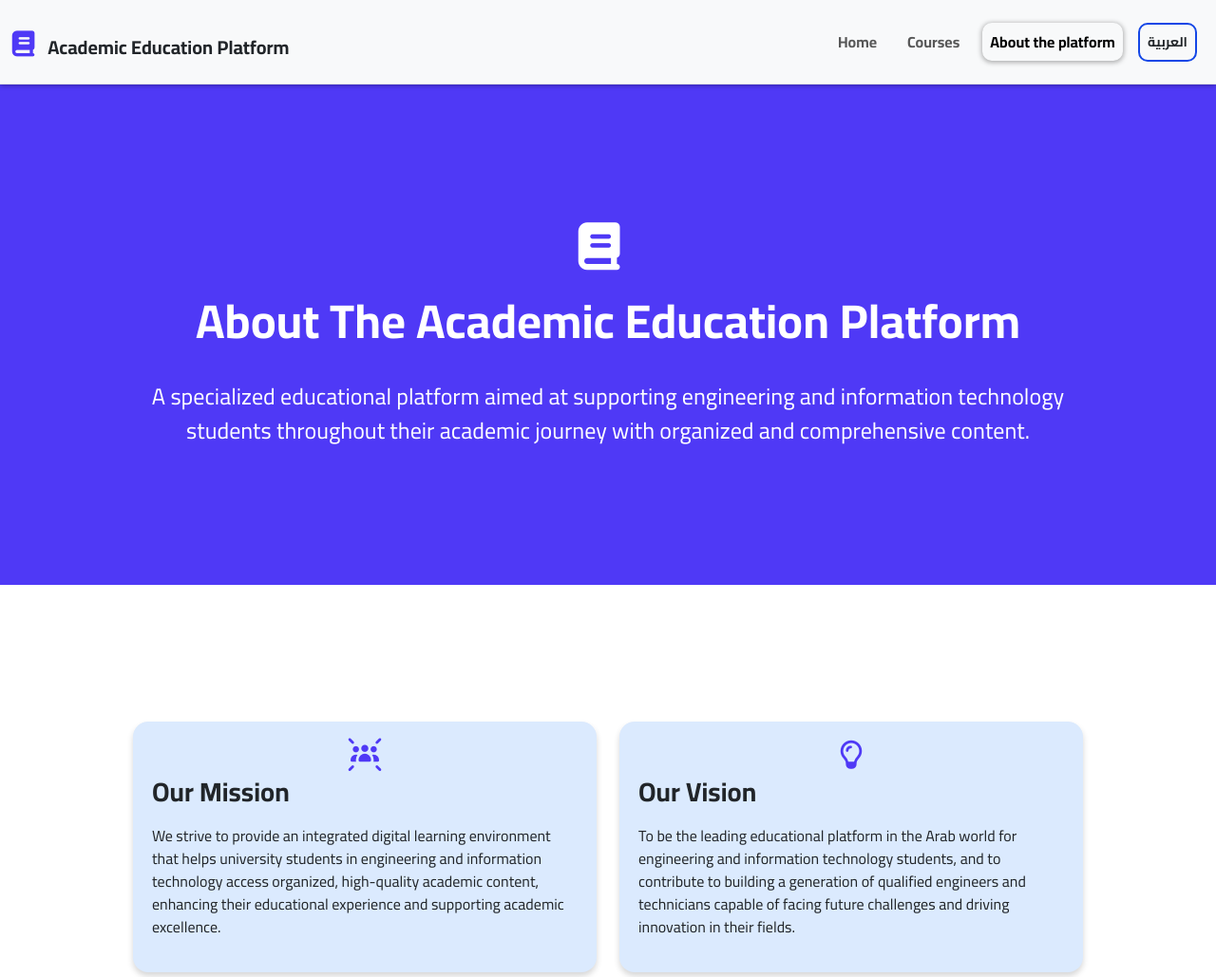
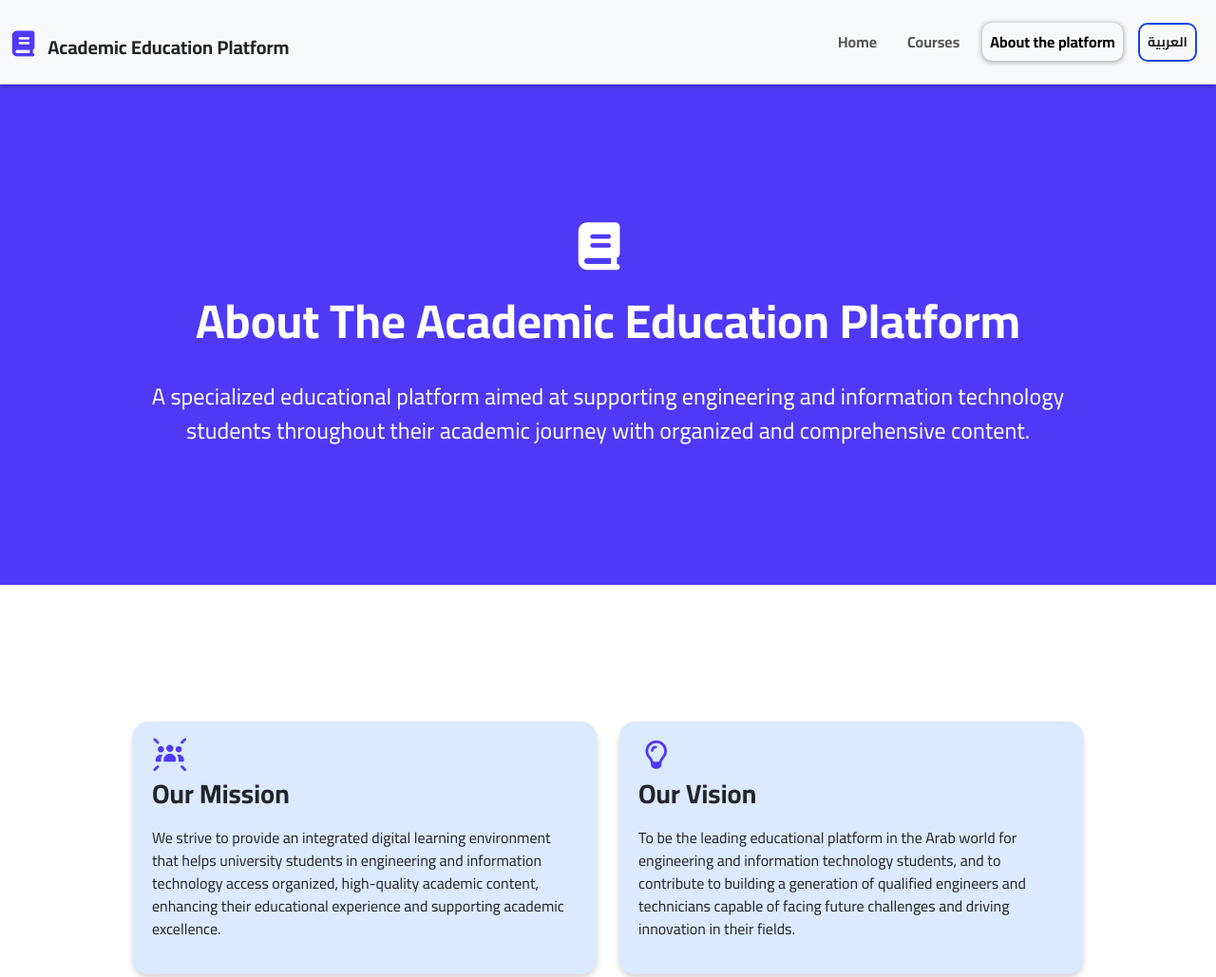
Before and after one commit to baraah5/Educational-platform2, a plain HTML site: page about.html in a window 1280 px wide. Shown: the top 1029 px of the page at 95% size. Drawn offline with nearby package versions, Linux system fonts and the light colour scheme.

Commit message:
7 commit

```diff
--- a/css/about.css
+++ b/css/about.css
@@ -44,17 +44,16 @@
     transition: all 0.3s ease-in-out;
 }
 
-.message .icon,
-.whyUs .icon {
-    display: flex;
-    justify-content: center;
-    align-items: center;
+.message .icon {
+    display: block;
+    text-align: start;
 }
 
-.message .icon i,
-.whyUs .icon i {
+.message .icon i {
+    display: inline-block;
     padding: 0;
 }
+
 
 .message:hover {
     transform: translateY(-10px);
--- a/js/main.js
+++ b/js/main.js
@@ -863,7 +863,7 @@ const resources = {
         formSelec3lev: "المستوى الثالث",
         formSelec2: "الفصل الدراسي",
         formSelec2seas: "الفصل الأول",
-        courseNo: "عرض كورس",
+        courseNo: "عرض الكورسات",
         showBtn: "عرض الكورس"
       },
       CoursePresentationn: {
```
Also changed, not shown: css/style.css (+23 -1 lines), about.html (line endings or trailing spaces).
